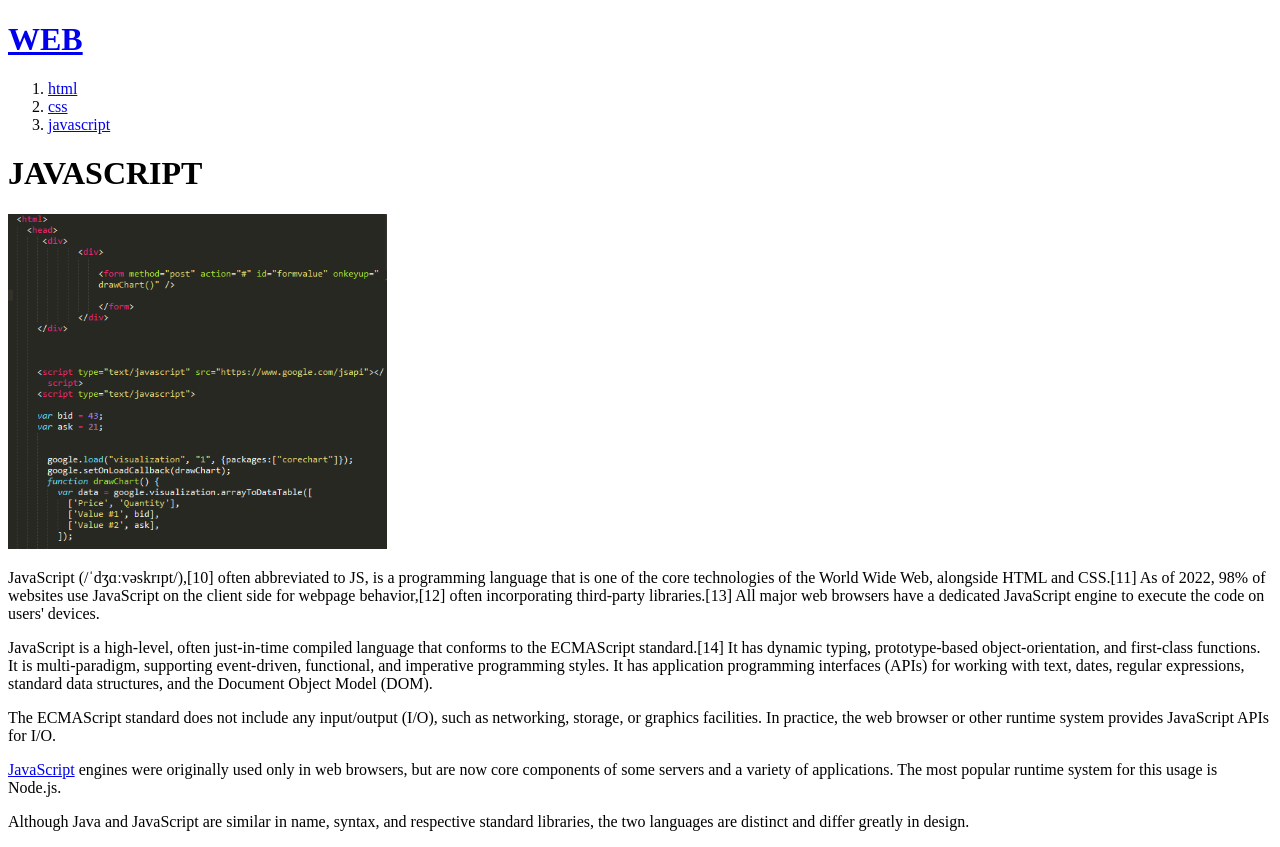
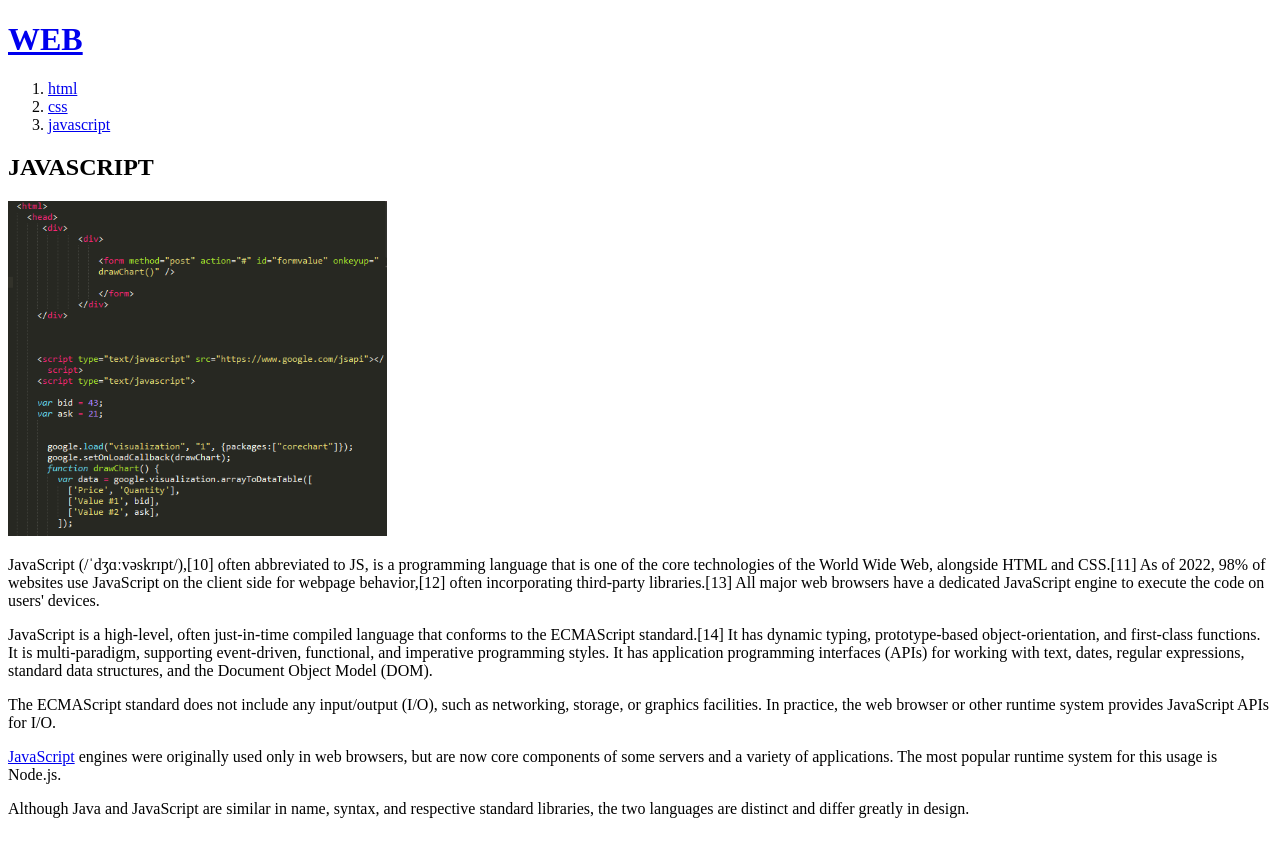
Before and after one commit to Rabia932/my-first-web-site, a plain HTML site: page 3.html in a window 1280 px wide. Drawn offline with Linux system fonts and the light colour scheme.

Commit message:
Update 3.html

```diff
--- a/3.html
+++ b/3.html
@@ -17,7 +17,8 @@
   <li><a href="2.html">css</a></li><!--2.html-->
   <li><a href="3.html">javascript</a></li><!--3.html-->
 </ol>
-<h1>JAVASCRIPT</h1>
+
+<h2>JAVASCRIPT</h2>
 <img src="JavaScript.png" alt="flower" width="30%" height="30%">
 <!--alt태그는 이미지의 설명을 담아 시각 장애인분들의 편리성을 높여줌-->
 
```
